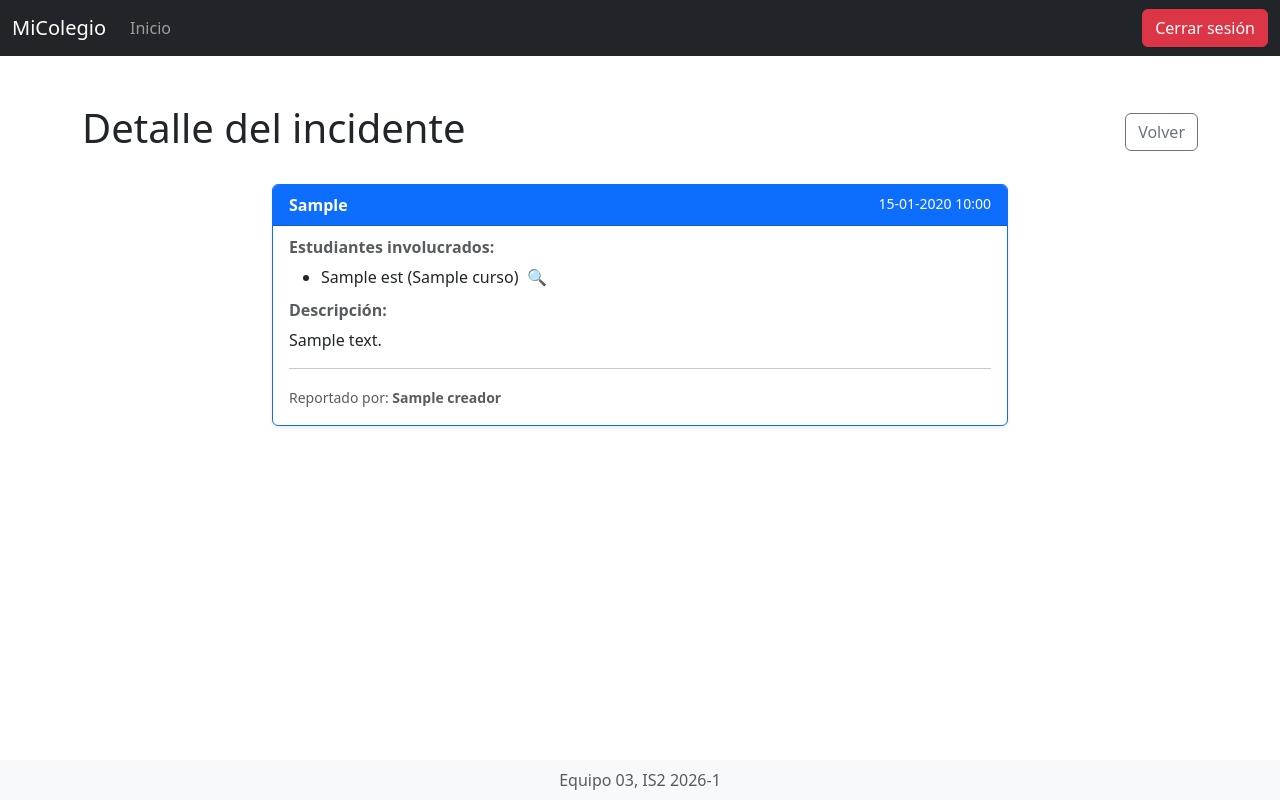
After one commit to square0108/IS2-2026-1, a Flask app: template app/templates/incident_detail.html in a window 1280 px wide. The commit adds this page. Run offline with Flask 3, Linux system fonts and the light colour scheme; the template is opened without the code that fills it: most values are stand-ins (such as "Sample title", 1, 10 or a date in 2020).

Commit message:
Vista de detalles de un incidente

```diff
--- a/app/templates/case_detail.html
+++ b/app/templates/case_detail.html
@@ -54,7 +54,11 @@
                                 <small class="text-muted">{{ antecedente.fecha_adicion.strftime('%d-%m-%Y') }}</small>
                             </div>
                             <p class="mb-1">{{ antecedente.descripcion }}</p>
-                            <small class="text-muted">Reportado por: {{ antecedente.creador.nombre_completo }}</small>
+
+                            <div class="d-flex justify-content-between align-items-center mt-2">
+                                <small class="text-muted">Reportado por: {{ antecedente.creador.nombre_completo }}</small>
+                                <a href="{{ url_for('encargado_de_convivencia.verIncidente', incidente_id=antecedente.id) }}" class="btn btn-sm btn-outline-primary">Ver incidente</a>
+                            </div>
                         </li>
                     {% endfor %}
                 </ul>
--- a/app/templates/explore_incidents.html
+++ b/app/templates/explore_incidents.html
@@ -30,6 +30,7 @@
                                 <th scope="col">Estudiantes involucrados</th>
                                 <th scope="col">Descripción</th>
                                 <th scope="col">Reportado por</th>
+                                <th scope="col">Acción</th>
                             </tr>
                         </thead>
                         <tbody>
@@ -61,6 +62,9 @@
                                 </td>
                                 <td><small class="text-muted">{{ ant.descripcion }}</small></td>
                                 <td><small>{{ ant.creador.nombre_completo }}</small></td>
+                                <td>
+                                    <a href="{{ url_for('encargado_de_convivencia.verIncidente', incidente_id=ant.id) }}" class="btn btn-sm btn-outline-primary" target="_blank">Ver incidente</a>
+                                </td>
                             </tr>
                             {% endfor %}
                         </tbody>
--- a/app/templates/general_explore_incidents.html
+++ b/app/templates/general_explore_incidents.html
@@ -41,6 +41,7 @@
                                 <th scope="col">Estudiantes involucrados</th>
                                 <th scope="col">Descripción</th>
                                 <th scope="col">Reportado por</th>
+                                <th scope="col">Acción</th>
                             </tr>
                         </thead>
                         <tbody>
@@ -71,6 +72,9 @@
                                 </td>
                                 <td><small class="text-muted">{{ inc.descripcion }}</small></td>
                                 <td><small>{{ inc.creador.nombre_completo }}</small></td>
+                                <td>
+                                    <a href="{{ url_for('encargado_de_convivencia.verIncidente', incidente_id=inc.id) }}" class="btn btn-sm btn-outline-primary">Ver incidente</a>
+                                </td>
                             </tr>
                             {% endfor %}
                         </tbody>
--- /dev/null
+++ b/app/templates/incident_detail.html
@@ -0,0 +1,55 @@
+{% extends "base.html" %}
+
+{% block title %} Detalle del Registro {% endblock %}
+
+{% block content %}
+<div class="container mt-5">
+    <div class="d-flex justify-content-between align-items-center mb-4">
+        <h1>Detalle del incidente</h1>
+        <button onclick="history.back()" class="btn btn-outline-secondary">Volver</button>
+    </div>
+
+    <div class="row justify-content-center">
+        <div class="col-md-8">
+            <div class="card shadow-sm border-primary">
+                <div class="card-header bg-primary text-white d-flex justify-content-between">
+                    <strong>
+                        {% if incidente.tipo_antecedente == 'INCIDENTE' %}
+                            {{ incidente.categoria | capitalize }}
+                        {% else %}
+                            {{ incidente.tipo_antecedente | capitalize }}
+                        {% endif %}
+                    </strong>
+                    <small>{{ incidente.fecha_adicion.strftime('%d-%m-%Y %H:%M') }}</small>
+                </div>
+
+                <div class="card-body">
+                    <h6 class="card-subtitle mb-2 text-muted fw-bold">Estudiantes involucrados:</h6>
+                    <ul class="mb-3">
+                        {% for estudiante in incidente.estudiantes %}
+                            <li>
+                                {{ estudiante.nombre_completo }} ({{ estudiante.curso.nombre }})
+                                <a href="{{ url_for('encargado_de_convivencia.expedienteEstudiante', estudiante_id=estudiante.id) }}"
+                                   class="text-decoration-none ms-1"
+                                   title="Ver expediente"
+                                   target="_blank">🔍</a>
+                            </li>
+                        {% endfor %}
+                    </ul>
+
+                    <h6 class="card-subtitle mb-2 text-muted fw-bold">Descripción:</h6>
+                    <p class="card-text">{{ incidente.descripcion }}</p>
+
+                    {% if incidente.tipo_antecedente == 'INCIDENTE' %}
+                        <h6 class="card-subtitle mb-2 text-muted fw-bold">Respuesta inmediata:</h6>
+                        <p class="card-text">{{ incidente.respuesta_inmediata }}</p>
+                    {% endif %}
+
+                    <hr>
+                    <p class="card-text mb-0"><small class="text-muted">Reportado por: <strong>{{ incidente.creador.nombre_completo }}</strong></small></p>
+                </div>
+            </div>
+        </div>
+    </div>
+</div>
+{% endblock %}
--- a/app/templates/student_record.html
+++ b/app/templates/student_record.html
@@ -170,12 +170,8 @@
 
                     <td>
 
-                        <a
-                        href="#"
-                        class="btn btn-primary btn-sm">
-
+                        <a href="{{ url_for('encargado_de_convivencia.verIncidente', incidente_id=incident.id) }}" class="btn btn-outline-primary btn-sm">
                             Ver incidente
-
                         </a>
 
                     </td>
```
Also changed, not shown: app/users/manager/routes.py (+8 -0 lines).
